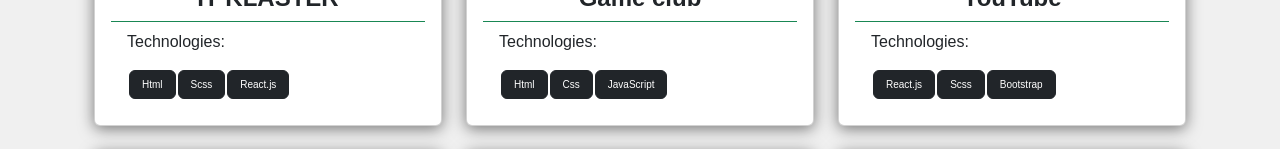
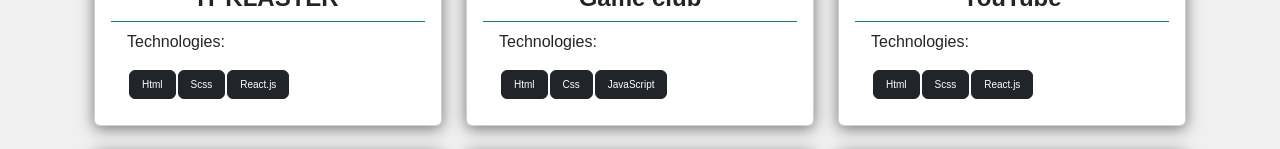
Before and after one commit to javohir7777/javohirPortfolio, a React (Vite) app: page /projects in a window 1280 px wide. Shown: the part 477-626 px from the top of the page. Built offline with nearby package versions, Linux system fonts and the light colour scheme; grey boxes are pictures that could not be loaded.

Commit message:
add to two skill

```diff
--- a/src/data/projectsList.js
+++ b/src/data/projectsList.js
@@ -32,7 +32,7 @@ export const ProjectList = [
   {
     name: "YouTube",
     image: YouTube,
-    skills: ["React.js", "Scss", "Bootstrap"],
+    skills: ["Html", "Scss", "React.js"],
     link: "https://you-tube-ti4v.vercel.app/",
     github: "github.com/javohir7777/You-Tube",
     domen: "you-tube-ti4v.vercel.app",
```
